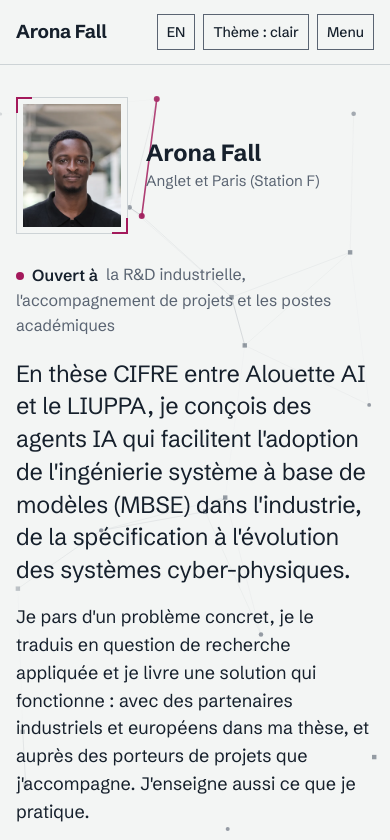
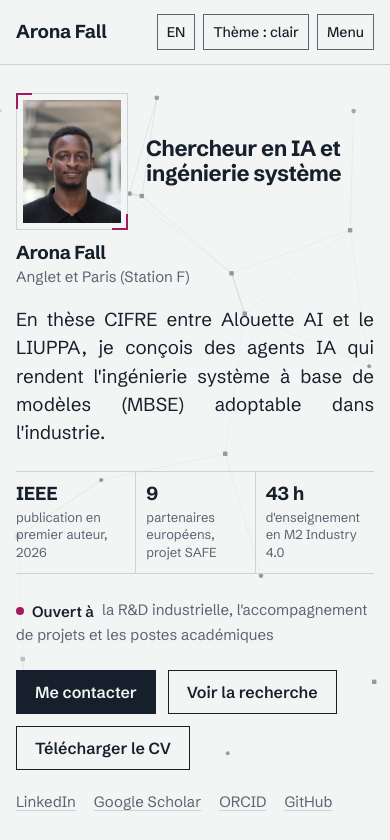
Before and after one commit to Rachidusfallensis/my_portfolio, an Astro site: page / in a window 390 px wide. Shown: the top 840 px of the page. Built offline with nearby package versions, Linux system fonts and the light colour scheme; Astro itself is replaced by a stand-in of ours; a web font is replaced by a local one.

Commit message:
Home: role beside portrait, name and place below, proof strip, shorter intro; justify body text

```diff
--- a/src/components/home/HomePage.astro
+++ b/src/components/home/HomePage.astro
@@ -8,14 +8,15 @@ const research = url(routes.research[lang]);
 <section class="page home" id="home-page">
   <canvas class="kg" id="kg" aria-hidden="true"></canvas>
   <div class="wrap intro">
-    <figure class="id-card">
-      <div class="frame"><img class="portrait" src={url('/assets/portrait.webp')} alt={intro.alt[lang]} width="480" height="600" /></div>
-      <figcaption><h1 class="name">Arona Fall</h1><span>{intro.place[lang]}</span></figcaption>
-    </figure>
-    <div>
+    <div class="frame"><img class="portrait" src={url('/assets/portrait.webp')} alt={intro.alt[lang]} width="480" height="600" /></div>
+    <div class="cap"><h1 class="name">Arona Fall</h1><span>{intro.place[lang]}</span></div>
+    <p class="role">{intro.role[lang]}</p>
+    <div class="body">
+      <p class="lede">{intro.lede[lang]}</p>
+      <dl class="proof">
+        {intro.proof.map((f) => (<div><dt>{f.big[lang]}</dt><dd>{f.small[lang]}</dd></div>))}
+      </dl>
       <p class="open"><b>{intro.openLabel[lang]}</b><span>{intro.open[lang]}</span></p>
-      <p class="lede">{intro.lede[lang]}</p>
-      <p>{intro.body[lang]}</p>
       <div class="actions">
         <a class="btn primary" href={url(routes.contact[lang])}>{intro.contact[lang]}</a>
         <a class="btn" href={research}>{intro.research[lang]}</a>
@@ -79,7 +80,7 @@ const research = url(routes.research[lang]);
     <p class="sec-lede">{record.lede[lang]}</p>
     <ul class="record">
       {record.items.map((r) => (
-        <li><h3>{r.h[lang]}</h3><p>{r.p[lang]}</p><p class="rcpt"><b>{r.big[lang]}</b><span>{r.small[lang]}</span></p></li>
+        <li><h3>{r.h[lang]}</h3><p>{r.p[lang]}</p></li>
       ))}
     </ul>
   </div>
@@ -103,7 +104,7 @@ canvas.kg{position:absolute;left:0;top:0;width:100%;pointer-events:none;z-index:
           mask-image:radial-gradient(ellipse 90% 75% at 62% 30%,#000 40%,transparent 95%),linear-gradient(to bottom,#000 0,#000 42%,rgba(0,0,0,.22) 62%,transparent 92%);
           mask-composite:intersect}
 .hero{position:relative;z-index:1;display:grid;grid-template-columns:minmax(0,7fr) minmax(0,5fr);gap:72px;padding-block:24px 72px;align-items:center}
-.ears{font-weight:500;font-size:clamp(32px,4vw,50px);line-height:1.12;letter-spacing:-.022em;margin:0}
+.ears{text-align:left;-webkit-hyphens:manual;hyphens:manual;font-weight:500;font-size:clamp(32px,4vw,50px);line-height:1.12;letter-spacing:-.022em;margin:0}
 .ears b{font-weight:750}
 .ears .resp{text-decoration:underline;text-decoration-color:var(--trace);text-decoration-thickness:2px;text-underline-offset:.16em}
 .domains{position:relative;z-index:1}
@@ -123,24 +124,39 @@ svg.traces circle{fill:var(--trace)}
 @keyframes draw{to{stroke-dashoffset:0}}
 @media (max-width:960px){.hero{grid-template-columns:1fr;gap:40px;padding-block:16px 48px}svg.traces{display:none}}
 
-.intro{position:relative;z-index:1;display:grid;grid-template-columns:minmax(200px,260px) minmax(0,1fr);gap:56px;align-items:center;padding-block:64px 40px}
-.id-card{margin:0;position:relative}
-.id-card .frame{position:relative;padding:10px;border:1px solid var(--rule);background:var(--paper)}
-.id-card .frame::before,.id-card .frame::after{content:"";position:absolute;width:14px;height:14px;border-color:var(--trace);border-style:solid}
-.id-card .frame::before{top:-1px;left:-1px;border-width:2px 0 0 2px}
-.id-card .frame::after{bottom:-1px;right:-1px;border-width:0 2px 2px 0}
+.intro{position:relative;z-index:1;display:grid;grid-template-columns:minmax(200px,260px) minmax(0,1fr);grid-template-areas:"photo role" "photo body" "cap body";grid-template-rows:auto auto 1fr;gap:0 56px;padding-block:64px 40px}
+.intro .frame{grid-area:photo;align-self:start;position:relative;padding:10px;border:1px solid var(--rule);background:var(--paper)}
+.intro .frame::before,.intro .frame::after{content:"";position:absolute;width:14px;height:14px;border-color:var(--trace);border-style:solid}
+.intro .frame::before{top:-1px;left:-1px;border-width:2px 0 0 2px}
+.intro .frame::after{bottom:-1px;right:-1px;border-width:0 2px 2px 0}
 .portrait{display:block;width:100%;height:auto;aspect-ratio:4/5;object-fit:cover;object-position:50% 30%;filter:saturate(.9)}
-.id-card figcaption{display:grid;gap:2px;padding-top:12px}
-.id-card .name{font-size:var(--s1);font-weight:650;margin:0;line-height:1.2}
-.id-card figcaption span{font-size:15px;color:var(--graphite)}
-.open{margin:4px 0 20px;font-size:16px;max-width:62ch}
+.intro .cap{grid-area:cap;display:grid;gap:2px;padding-top:14px;align-self:start}
+.intro .name{font-size:var(--s2);font-weight:700;letter-spacing:-.015em;margin:0;line-height:1.15}
+.intro .cap span{font-size:15px;color:var(--graphite)}
+.intro .role{grid-area:role;margin:0 0 14px;font-size:clamp(26px,3vw,36px);font-weight:650;line-height:1.15;letter-spacing:-.02em;text-align:left;max-width:24ch}
+.intro .body{grid-area:body;min-width:0}
+.intro .body p{margin:0 0 16px;max-width:60ch}
+.intro .lede{font-size:var(--s1);line-height:1.5;color:var(--ink)}
+.proof{display:grid;grid-template-columns:repeat(3,minmax(0,1fr));margin:24px 0;border-block:1px solid var(--rule);max-width:640px}
+.proof div{padding:14px 16px 14px 0}
+.proof div+div{padding-left:16px;border-left:1px solid var(--rule)}
+.proof dt{font-size:var(--s2);font-weight:650;letter-spacing:-.01em;line-height:1.1;font-variant-numeric:tabular-nums}
+.proof dd{margin:4px 0 0;font-size:14px;line-height:1.35;color:var(--graphite)}
+.open{font-size:15px}
 .open b{display:inline-flex;align-items:center;gap:8px;font-weight:600;margin-right:8px}
 .open b::before{content:"";width:8px;height:8px;border-radius:50%;background:var(--trace)}
 .open span{color:var(--graphite)}
-@media (max-width:860px){.intro{grid-template-columns:1fr;gap:24px;padding-block:32px 24px}.id-card{display:grid;grid-template-columns:112px minmax(0,1fr);gap:18px;align-items:center}.id-card .frame{padding:6px}.id-card figcaption{padding-top:0}.id-card .name{font-size:var(--s2)}.intro .lede{font-size:var(--s1)}}
-.intro p{margin:0 0 16px;max-width:62ch}
-.intro .lede{font-size:var(--s2);line-height:1.4;letter-spacing:-.01em}
-.intro .open{margin:4px 0 20px}
+@media (max-width:860px){
+  .intro{grid-template-columns:112px minmax(0,1fr);grid-template-areas:"photo role" "cap cap" "body body";grid-template-rows:auto;gap:0 18px;padding-block:28px 16px}
+  .intro .frame{padding:6px;align-self:center}
+  .intro .role{align-self:center;margin:0;font-size:22px}
+  .intro .cap{padding:12px 0 18px}
+  .intro .name{font-size:var(--s1)}
+  .proof div{padding:12px 10px 12px 0}
+  .proof div+div{padding-left:10px}
+  .proof dt{font-size:var(--s1)}
+  .proof dd{font-size:13px}
+}
 .actions{display:flex;flex-wrap:wrap;gap:12px;margin-top:24px}
 .links{display:flex;flex-wrap:wrap;gap:8px 18px;margin-top:20px;font-size:var(--s0);color:var(--graphite)}
 .links a{text-decoration-color:var(--rule)}
@@ -170,12 +186,10 @@ svg.traces circle{fill:var(--trace)}
 .offer .deliv{margin-top:auto;padding-top:8px;color:var(--ink);font-size:15px;display:flex;flex-wrap:wrap;gap:4px 10px}
 .offer .deliv b{font-weight:600;color:var(--graphite)}
 .record{list-style:none;margin:28px 0 0;padding:0}
-.record li{display:grid;grid-template-columns:minmax(0,240px) minmax(0,1fr) minmax(0,180px);gap:12px 40px;padding:20px 0;border-top:1px solid var(--rule);align-items:baseline}
+.record li{display:grid;grid-template-columns:minmax(0,240px) minmax(0,1fr);gap:12px 40px;padding:20px 0;border-top:1px solid var(--rule);align-items:baseline}
 .record li:last-child{border-bottom:1px solid var(--rule)}
 .record h3{margin:0;font-size:var(--s1);font-weight:650}
 .record p{margin:0;font-size:16px;color:var(--graphite);max-width:62ch}
-.record .rcpt{display:grid;gap:0;text-align:right;color:var(--graphite);font-size:14px;line-height:1.35}
-.record .rcpt b{font-size:var(--s2);font-weight:600;color:var(--ink);letter-spacing:-.01em;font-variant-numeric:tabular-nums}
 .pub-link{display:grid;gap:4px;padding:20px 0;border-top:1.5px solid var(--ink);border-bottom:1px solid var(--rule);text-decoration:none;color:var(--ink);max-width:880px}
 .pub-link .venue{font-size:14px;color:var(--graphite)}
 .pub-link .t{font-size:var(--s2);font-weight:600;letter-spacing:-.01em;line-height:1.25}
@@ -185,8 +199,7 @@ svg.traces circle{fill:var(--trace)}
   .flow{grid-template-columns:1fr;gap:28px}
   .flow li + li::before{top:-29px;left:28px;width:0;height:22px;border-top:0;border-left:1.5px solid var(--graphite)}
   .flow li + li::after{top:-8px;left:24px;border:5px solid transparent;border-top:7px solid var(--graphite);border-bottom:0}
-  .record li{grid-template-columns:minmax(0,1fr) auto}
-  .record li p:not(.rcpt){grid-column:1/-1;grid-row:2}
+  .record li{grid-template-columns:1fr;gap:6px}
 }
 @media (max-width:720px){.offer{grid-template-columns:1fr}.offer article{padding:20px}}
 </style>
--- a/src/data/home.ts
+++ b/src/data/home.ts
@@ -30,14 +30,16 @@ export const intro = {
     fr: "la R&D industrielle, l'accompagnement de projets et les postes académiques",
     en: 'industrial R&D, project support and academic positions'
   } as L10n,
+  role: { fr: 'Chercheur en IA et ingénierie système', en: 'AI and systems engineering researcher' } as L10n,
   lede: {
-    fr: "En thèse CIFRE entre Alouette AI et le LIUPPA, je conçois des agents IA qui facilitent l'adoption de l'ingénierie système à base de modèles (MBSE) dans l'industrie, de la spécification à l'évolution des systèmes cyber-physiques.",
-    en: 'I am a CIFRE PhD researcher between Alouette AI and LIUPPA. I design AI agents that help industry adopt model-based systems engineering (MBSE), from specification to the evolution of cyber-physical systems.'
+    fr: "En thèse CIFRE entre Alouette AI et le LIUPPA, je conçois des agents IA qui rendent l'ingénierie système à base de modèles (MBSE) adoptable dans l'industrie.",
+    en: 'CIFRE PhD between Alouette AI and LIUPPA: I design AI agents that make model-based systems engineering (MBSE) adoptable in industry.'
   } as L10n,
-  body: {
-    fr: "Je pars d'un problème concret, je le traduis en question de recherche appliquée et je livre une solution qui fonctionne : avec des partenaires industriels et européens dans ma thèse, et auprès des porteurs de projets que j'accompagne. J'enseigne aussi ce que je pratique.",
-    en: 'I start from a concrete problem, turn it into an applied research question and deliver a solution that works: with industrial and European partners in my PhD, and with the project owners I support. I also teach what I practise.'
-  } as L10n,
+  proof: [
+    { big: { fr: 'IEEE', en: 'IEEE' }, small: { fr: 'publication en premier auteur, 2026', en: 'first-author paper, 2026' } },
+    { big: { fr: '9', en: '9' }, small: { fr: 'partenaires européens, projet SAFE', en: 'European partners, SAFE project' } },
+    { big: { fr: '43 h', en: '43 h' }, small: { fr: "d'enseignement en M2 Industry 4.0", en: 'teaching in the M2 Industry 4.0' } }
+  ] as { big: L10n; small: L10n }[],
   contact: { fr: 'Me contacter', en: 'Get in touch' } as L10n,
   research: { fr: 'Voir la recherche', en: 'See the research' } as L10n,
   cv: { fr: 'Télécharger le CV', en: 'Download CV' } as L10n
@@ -87,11 +89,11 @@ export const record = {
     en: 'Industrial research, European projects, teaching and products, with partners including Eviden, Atos, NetCompany-Intrasoft, ISEP and UPPA.'
   } as L10n,
   items: [
-    { h: { fr: 'Recherche industrielle', en: 'Industrial research' }, p: { fr: "Thèse CIFRE entre un laboratoire et une startup : l'IA au service de l'ingénierie système à base de modèles pour les systèmes cyber-physiques.", en: 'CIFRE PhD between a research lab and a startup: AI for model-based systems engineering of cyber-physical systems.' }, big: { fr: 'IEEE', en: 'IEEE' }, small: { fr: 'publication en premier auteur, 2026', en: 'first-author paper, 2026' } },
-    { h: { fr: 'Projets européens', en: 'European projects' }, p: { fr: "Projet SAFE (programme Digital Europe) : réunions avec les experts de chaque partenaire, coordination entre équipes SOC, renseignement sur les menaces, architectes et chercheurs.", en: "SAFE project (Digital Europe programme): meetings with each partner's experts, coordination across SOC, threat intelligence, architecture and research teams." }, big: { fr: '9', en: '9' }, small: { fr: 'partenaires dans 5 pays', en: 'partners in 5 countries' } },
-    { h: { fr: 'Enseignement', en: 'Teaching' }, p: { fr: "Cours de systèmes cyber-physiques en M2 Industry 4.0 à l'UPPA, co-enseigné avec le Pr Ernesto Exposito.", en: 'Cyber-Physical Systems course in the M2 Industry 4.0 at UPPA, co-taught with Pr. Ernesto Exposito.' }, big: { fr: '43 h', en: '43 h' }, small: { fr: 'en 2026–2027', en: 'in 2026–2027' } },
-    { h: { fr: 'Produits et plateformes', en: 'Products and platforms' }, p: { fr: 'Produits IA, applications sur mesure et sites web, conçus ou accompagnés pour des laboratoires, des associations et des entreprises.', en: 'AI products, custom applications and websites, built or supported for labs, associations and companies.' }, big: { fr: '12', en: '12' }, small: { fr: 'projets', en: 'projects' } }
-  ] as { h: L10n; p: L10n; big: L10n; small: L10n }[]
+    { h: { fr: 'Recherche industrielle', en: 'Industrial research' }, p: { fr: "Thèse CIFRE entre un laboratoire et une startup : l'IA au service de l'ingénierie système à base de modèles pour les systèmes cyber-physiques.", en: 'CIFRE PhD between a research lab and a startup: AI for model-based systems engineering of cyber-physical systems.' } },
+    { h: { fr: 'Projets européens', en: 'European projects' }, p: { fr: "Projet SAFE (programme Digital Europe) : réunions avec les experts de chaque partenaire, coordination entre équipes SOC, renseignement sur les menaces, architectes et chercheurs.", en: "SAFE project (Digital Europe programme): meetings with each partner's experts, coordination across SOC, threat intelligence, architecture and research teams." } },
+    { h: { fr: 'Enseignement', en: 'Teaching' }, p: { fr: "Cours de systèmes cyber-physiques en M2 Industry 4.0 à l'UPPA, co-enseigné avec le Pr Ernesto Exposito.", en: 'Cyber-Physical Systems course in the M2 Industry 4.0 at UPPA, co-taught with Pr. Ernesto Exposito.' } },
+    { h: { fr: 'Produits et plateformes', en: 'Products and platforms' }, p: { fr: 'Produits IA, applications sur mesure et sites web, conçus ou accompagnés pour des laboratoires, des associations et des entreprises.', en: 'AI products, custom applications and websites, built or supported for labs, associations and companies.' } }
+  ] as { h: L10n; p: L10n }[]
 };
 
 export const pub = {
--- a/src/styles/global.css
+++ b/src/styles/global.css
@@ -19,6 +19,10 @@ img{max-width:100%}
 [hidden]{display:none !important}
 :focus-visible{outline:2px solid var(--trace);outline-offset:3px}
 h1,h2,h3{text-wrap:balance}
+/* body text is justified site-wide; hyphenation (from <html lang>) keeps narrow columns even */
+main p,main .acts li{text-align:justify;-webkit-hyphens:auto;hyphens:auto}
+/* display-size lines and short labels stay ragged: justification would open gaps */
+main :is(.question,.ears,.role,.open,.deliv,.venue){text-align:left;-webkit-hyphens:manual;hyphens:manual}
 .wrap{max-width:1240px;margin:0 auto;padding-left:max(var(--gutter),env(safe-area-inset-left,0px));padding-right:max(var(--gutter),env(safe-area-inset-right,0px))}
 .muted{color:var(--graphite)}
 .mono{font-family:var(--mono)}
```
Also changed, not shown: docs/DESIGN.md (+7 -0 lines).
